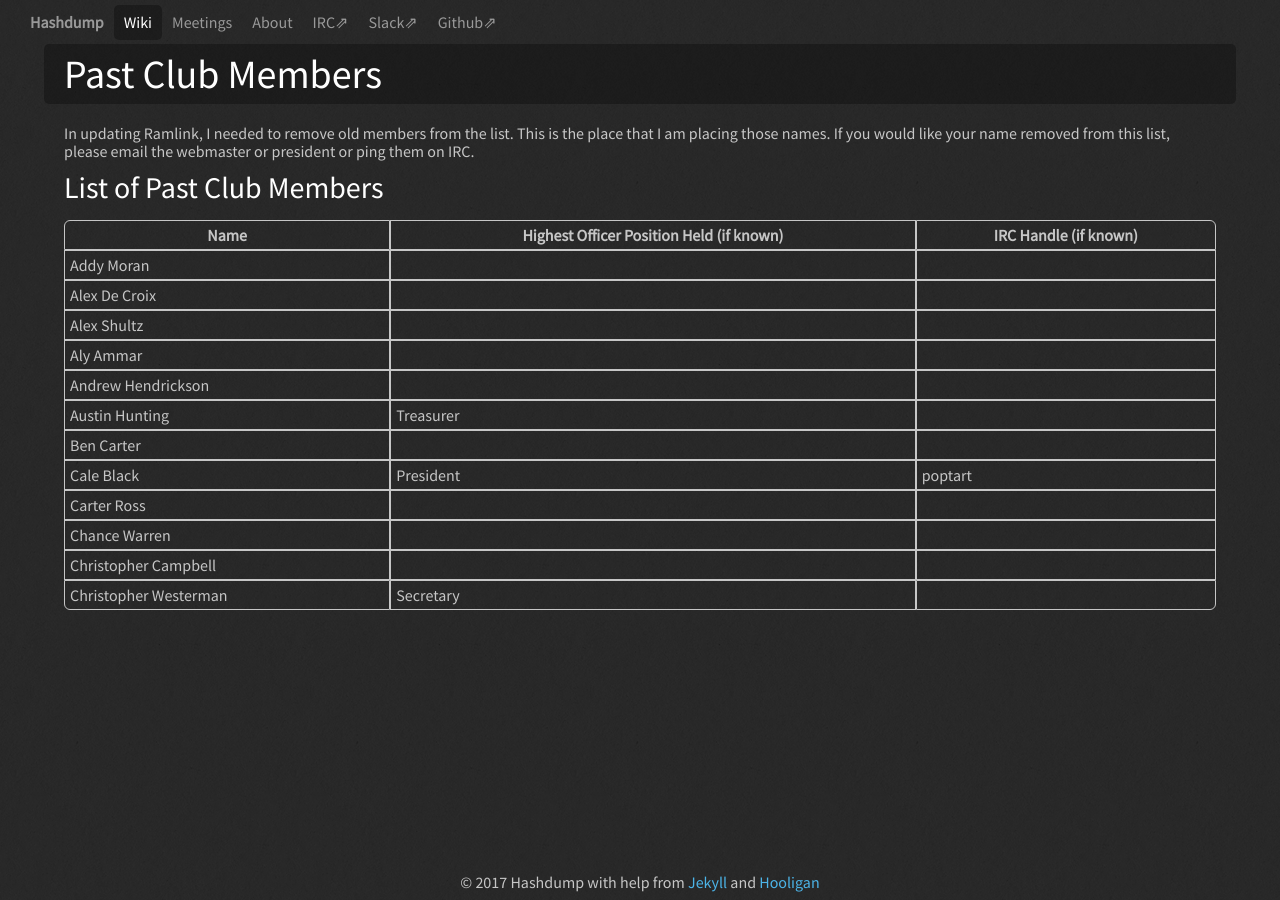
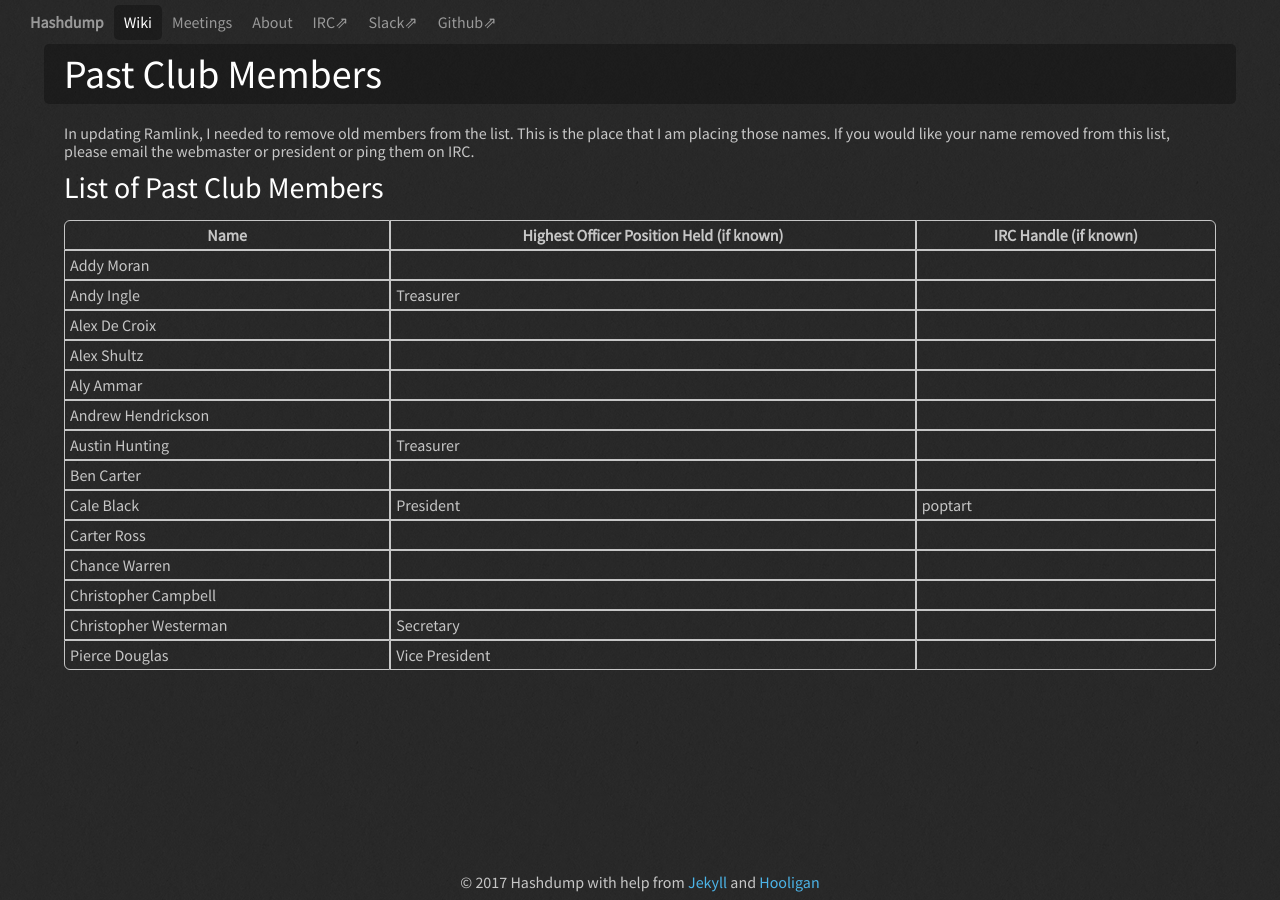
Before and after one commit to Hashdump/old-hashdump-site, a Jekyll site: the page built from _wiki/general/past-members.md, in a window 1280 px wide. Built offline with Jekyll 4.4.1, drawn with Linux system fonts in a browser that asks for light colours.

Commit message:
adding more past members

```diff
--- a/_wiki/general/past-members.md
+++ b/_wiki/general/past-members.md
@@ -11,6 +11,7 @@ If you would like your name removed from this list, please email the webmaster o
 |Name|Highest Officer Position Held (if known)|IRC Handle (if known)|
 |----|-----------------------------|---------------------|
 |Addy Moran|||
+|Andy Ingle|Treasurer||
 |Alex De Croix|||
 |Alex Shultz|||
 |Aly Ammar|||
@@ -22,3 +23,4 @@ If you would like your name removed from this list, please email the webmaster o
 |Chance Warren|||
 |Christopher Campbell|||
 |Christopher Westerman|Secretary||
+|Pierce Douglas|Vice President||
```
